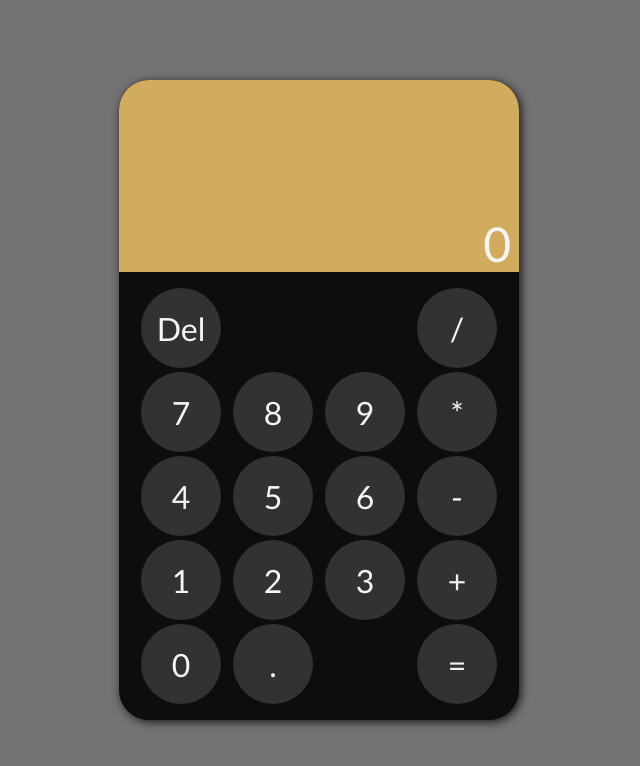
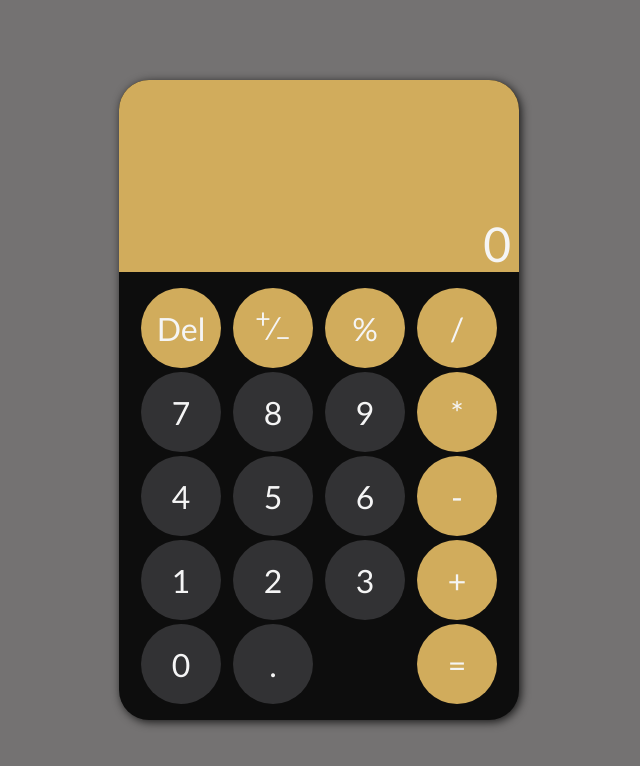
Before and after one commit to Avsilver/webdesign-monorepo, a React (Vite) app in the folder calculator-project/: page / in a window 1280 px wide. Shown: the top 766 px of the page, without its empty margins (321-961 px from the left). Built offline with nearby package versions, Linux system fonts and the light colour scheme.

Commit message:
Calculator Fully Functioning

```diff
--- a/calculator-project/src/CalcContext.jsx
+++ b/calculator-project/src/CalcContext.jsx
@@ -15,12 +15,20 @@ const CalculatorProvider = ({ children }) => {
     setScreenData({ value: 0, isFloat: false, digitAfterDecimal: 0 });
   };
 
+  const roundFloat = (fl) => {
+    if (Math.abs(fl % 0.000001) > 0) {
+      fl = Number(fl.toFixed(6));
+    }
+    return fl;
+  };
+
   const value = {
     screenData,
     setScreenData,
     operationStack,
     setOperationStack,
     resetScreenData,
+    roundFloat,
   };
 
   return (
--- a/calculator-project/src/components/Buttons/ArithmeticButton.jsx
+++ b/calculator-project/src/components/Buttons/ArithmeticButton.jsx
@@ -23,7 +23,7 @@ function ArithmeticButton(props) {
   }
 
   return (
-    <button className="input" onClick={handleAppendOperation}>
+    <button className="input arith" onClick={handleAppendOperation}>
       {currOperator}
     </button>
   );
--- a/calculator-project/src/components/Buttons/BackspaceButton.jsx
+++ b/calculator-project/src/components/Buttons/BackspaceButton.jsx
@@ -9,7 +9,12 @@ function BackspaceButton() {
   function handleBackspace() {
     console.log("Backspace");
     const currentData = { ...screenData };
+
+    if (currentData.value.toString().charAt(-1) == ".") {
+      currentData.isFloat = false;
+    }
     currentData.value = currentData.value.toString().slice(0, -1);
+
     if (!currentData.value) {
       resetScreenData();
     } else {
@@ -18,7 +23,7 @@ function BackspaceButton() {
   }
 
   return (
-    <button className="input" onClick={handleBackspace}>
+    <button className="input arith" onClick={handleBackspace}>
       {delText}
     </button>
   );
--- a/calculator-project/src/components/Buttons/DecimalButton.jsx
+++ b/calculator-project/src/components/Buttons/DecimalButton.jsx
@@ -2,8 +2,18 @@ import { useCalculator } from "../../CalcContext";
 
 function DecimalButton() {
   const { screenData, setScreenData } = useCalculator();
+
+  function handleDecimalClick() {
+    const currentData = { ...screenData };
+    if (!currentData.value.toString().includes(".")) {
+      currentData.value = currentData.value + ".";
+      currentData.isFloat = true;
+    }
+    setScreenData(currentData);
+  }
+
   return (
-    <button className="input" onClick={() => {}}>
+    <button className="input" onClick={handleDecimalClick}>
       .
     </button>
   );
--- a/calculator-project/src/components/Buttons/EqualsButton.jsx
+++ b/calculator-project/src/components/Buttons/EqualsButton.jsx
@@ -1,16 +1,21 @@
 import { useCalculator } from "../../CalcContext";
 
 function EqualsButton() {
-  const { screenData, setScreenData, operationStack, setOperationStack } =
-    useCalculator();
+  const {
+    screenData,
+    setScreenData,
+    operationStack,
+    setOperationStack,
+    roundFloat,
+  } = useCalculator();
 
   const math = (sign, a, b) => {
     const operation = {
       "+": (a, b) => Number(a) + Number(b),
       "-": (a, b) => Number(a) - Number(b),
       "*": (a, b) => Number(a) * Number(b),
-      "/": (a, b) => Number(a) / Number(b),
-      "": (a, b) => b,
+      "/": (a, b) => handleDivision(a, b),
+      "": (a, b) => Number(b),
     };
     return operation[sign](a, b);
   };
@@ -35,13 +40,23 @@ function EqualsButton() {
 
     //Perform the final operation
     result = math(nextOp, result, finalValueData.value);
+    result = roundFloat(result);
     console.log("Result: " + result);
 
     setScreenData({ ...screenData, value: result });
     setOperationStack([]);
   }
+
+  function handleDivision(a, b) {
+    if (b == 0) {
+      return;
+    } else {
+      return roundFloat(Number(a) / Number(b));
+    }
+  }
+
   return (
-    <button className="input" onClick={handleOperations}>
+    <button className="input arith" onClick={handleOperations}>
       =
     </button>
   );
--- /dev/null
+++ b/calculator-project/src/components/Buttons/NegativeButton.jsx
@@ -0,0 +1,17 @@
+import { useCalculator } from "../../CalcContext";
+
+function NegativeButton() {
+  const { screenData, setScreenData } = useCalculator();
+
+  function handleNegative() {
+    setScreenData({ ...screenData, value: screenData.value * -1 });
+  }
+
+  return (
+    <button className="input arith" onClick={handleNegative}>
+      <sup>+</sup>&#8260;<sub>&#8722;</sub>
+    </button>
+  );
+}
+
+export default NegativeButton;
--- a/calculator-project/src/components/Buttons/NumberButton.jsx
+++ b/calculator-project/src/components/Buttons/NumberButton.jsx
@@ -1,11 +1,15 @@
 import { useCalculator } from "../../CalcContext";
 
 function NumberButton(props) {
-  const { screenData, setScreenData } = useCalculator();
+  const { screenData, setScreenData, roundFloat } = useCalculator();
 
   function handleNumberClick() {
     const currentData = { ...screenData };
-    currentData.value = currentData.value + props.num;
+    if (currentData.isFloat) {
+      currentData.value = currentData.value + props.num;
+    } else {
+      currentData.value = Number(currentData.value + props.num);
+    }
     setScreenData(currentData);
   }
 
--- /dev/null
+++ b/calculator-project/src/components/Buttons/PercentButton.jsx
@@ -0,0 +1,17 @@
+import { useCalculator } from "../../CalcContext";
+
+function PercentButton() {
+  const { screenData, setScreenData } = useCalculator();
+
+  function handleNegative() {
+    setScreenData({ ...screenData, value: screenData.value * 0.01 });
+  }
+
+  return (
+    <button className="input arith" onClick={handleNegative}>
+      %
+    </button>
+  );
+}
+
+export default PercentButton;
--- a/calculator-project/src/components/Inputs.css
+++ b/calculator-project/src/components/Inputs.css
@@ -29,6 +29,7 @@
   display: grid;
   row-gap: 4px;
 }
+
 .input {
   background-color: hsl(240, 1%, 20%);
   border: none;
@@ -48,3 +49,15 @@
 .input:active {
   background-color: hsl(240, 1%, 40%);
 }
+
+.arith {
+  background: hsl(41, 56%, 59%);
+}
+
+.arith:hover {
+  background: hsl(41, 56%, 69%);
+}
+
+.arith:active {
+  background: hsl(41, 56%, 79%);
+}
--- a/calculator-project/src/components/Inputs.jsx
+++ b/calculator-project/src/components/Inputs.jsx
@@ -3,6 +3,8 @@ import NumberButton from "./Buttons/NumberButton";
 import EqualsButton from "./Buttons/EqualsButton";
 import ArithmeticButton from "./Buttons/ArithmeticButton";
 import DecimalButton from "./Buttons/DecimalButton";
+import NegativeButton from "./Buttons/NegativeButton";
+import PercentButton from "./Buttons/PercentButton";
 import "./Inputs.css";
 
 function Inputs() {
@@ -10,6 +12,8 @@ function Inputs() {
     <div className="buttons">
       <div className="output-manipulation">
         <BackspaceButton></BackspaceButton>
+        <NegativeButton></NegativeButton>
+        <PercentButton></PercentButton>
       </div>
       <div className="numbers">
         <NumberButton num={"7"} />
--- a/calculator-project/src/components/Output.jsx
+++ b/calculator-project/src/components/Output.jsx
@@ -22,14 +22,23 @@ function Output() {
   //Update when screenData changed
 
   function getOutput() {
-    return screenData.value;
+    if (Number.isNaN(screenData.value)) {
+      console.log(screenData.value + " is not a number");
+      resetScreenData();
+    }
+
+    if (screenData.isFloat) {
+      return screenData.value;
+    } else {
+      return Number(screenData.value);
+    }
   }
 
   return (
     <div className="output-container">
       <div className="output-values">
         {showSaved()}
-        <div className="output-text">{Number(getOutput())}</div>
+        <div className="output-text">{getOutput()}</div>
       </div>
     </div>
   );
```
